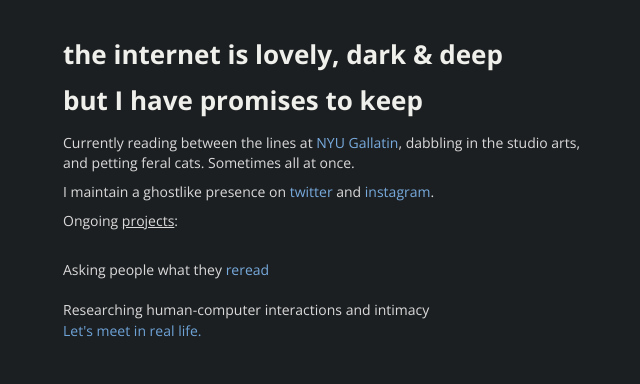
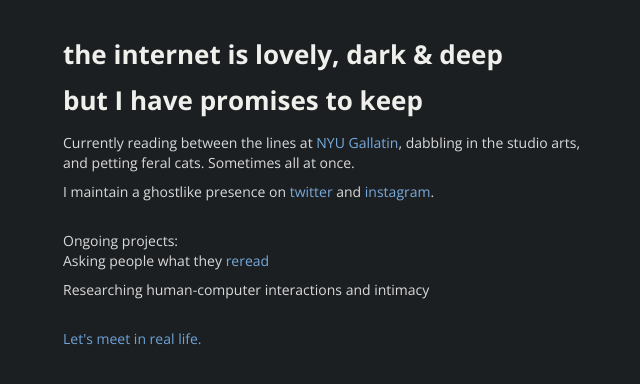
Before and after one commit to alicecai/alicecai.github.io, a Jekyll site: the page built from index.html, in a window 1280 px wide. Shown: the top 384 px of the page, without its empty margins (317-957 px from the left). Built offline with Jekyll 4.4.1, drawn with Linux system fonts in a browser that asks for light colours; Markdown is read by kramdown in place of the engine named in the settings; the list of posts is cut into pages by our own code; comment, search, counter and statistics services are not loaded.

Commit message:
iced chai t2

```diff
--- a/index.html
+++ b/index.html
@@ -8,11 +8,11 @@ title: the internet is lovely, dark & deep
 
 <p>I maintain a ghostlike presence on <a href="https://twitter.com/icedcai">twitter</a> and <a href="https://instagram.com/icedcai">instagram</a>. </p>
 
-<p>Ongoing <u>projects</u>:</p>
-<br>Asking people what they <a href="http://rereadthis.com">reread</a></br>
-<br>Researching human-computer interactions and intimacy</br>
+<br>Ongoing projects:</br>
+<p>Asking people what they <a href="http://rereadthis.com">reread</a></p>
+<p>Researching human-computer interactions and intimacy</p>
 
-<p><font color="6ea3d8">Let's meet in real life.</font></p>
+<br><font color="6ea3d8">Let's meet in real life.</font></br>
 
 <ul class="posts">
   {% for post in site.posts %}
```
